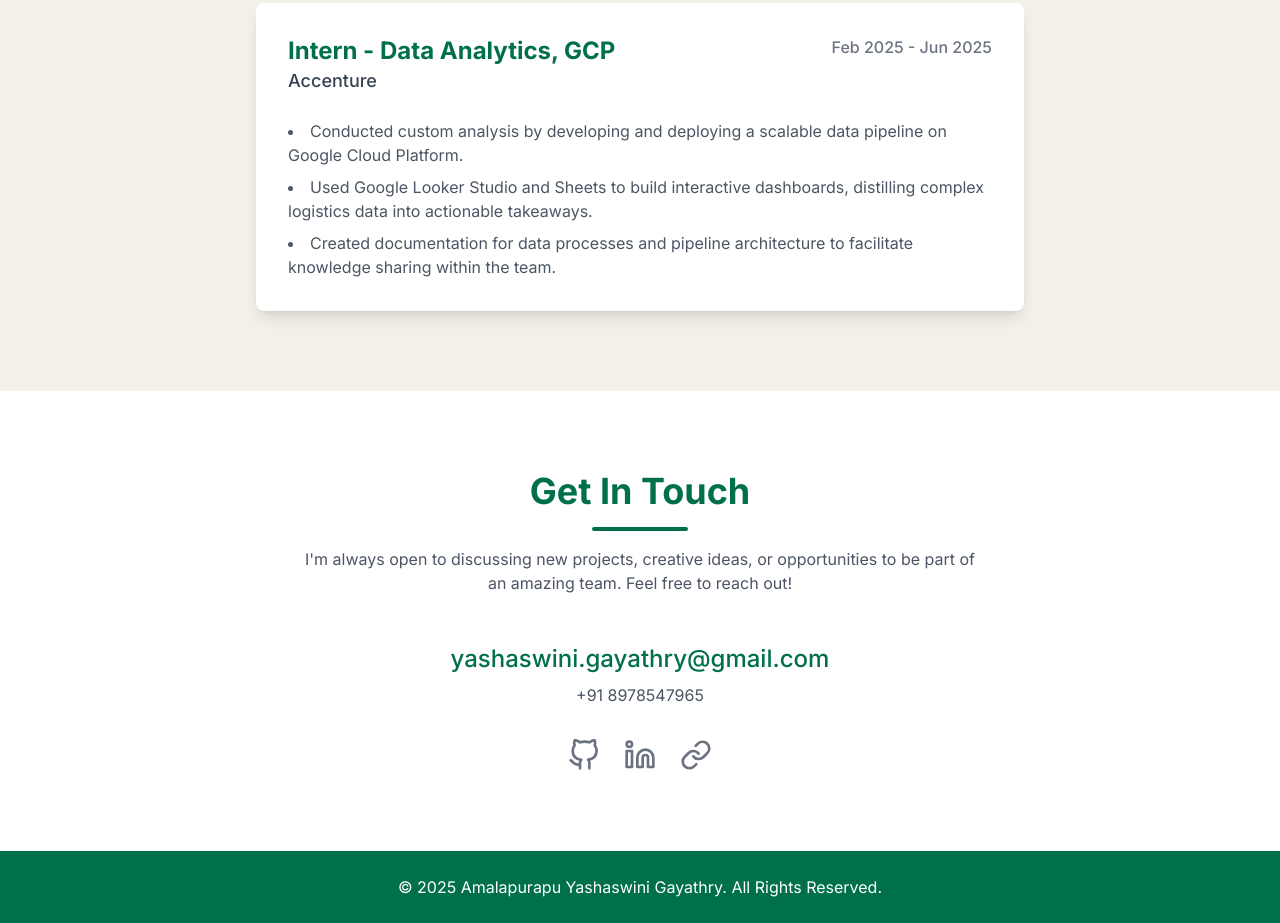
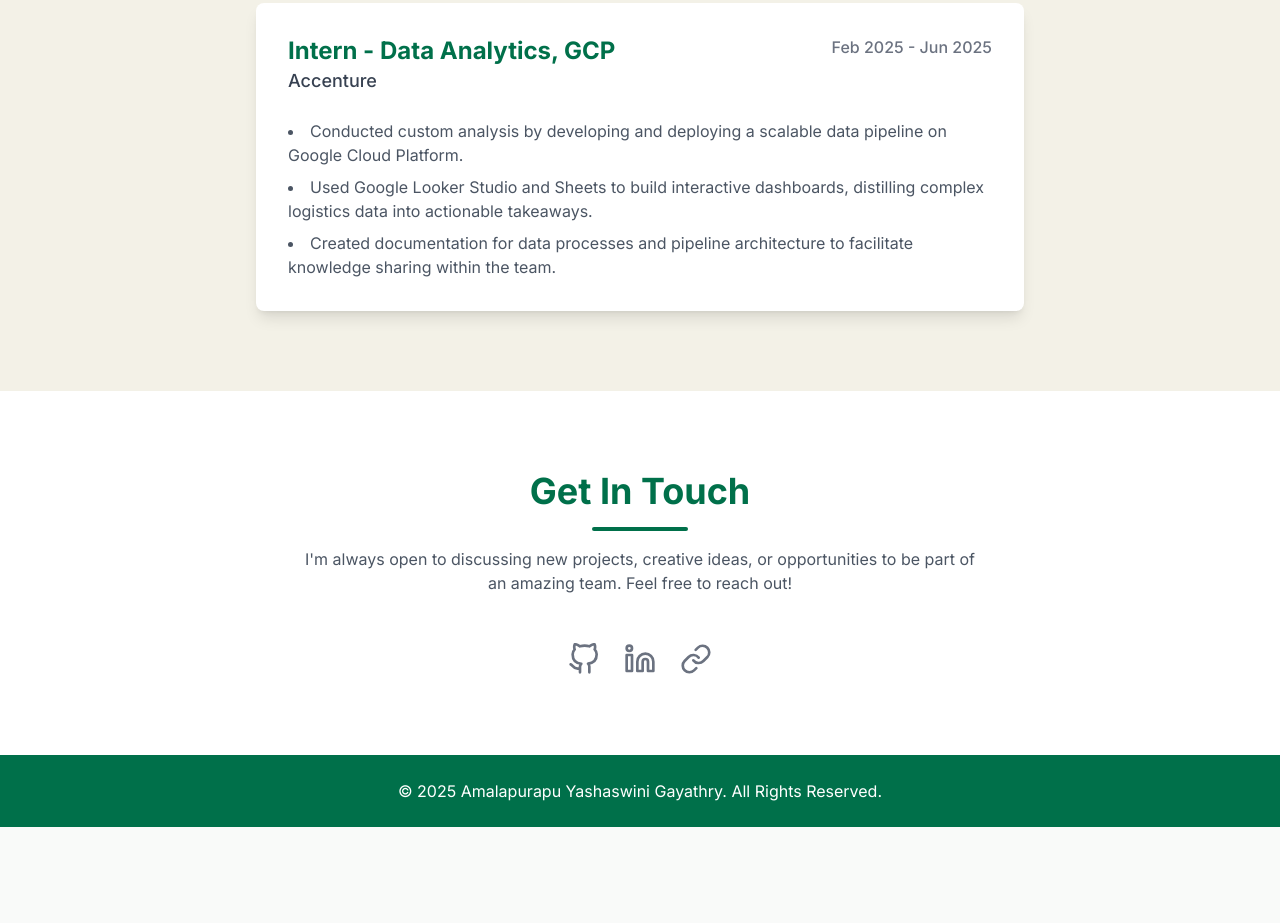
Before and after one commit to gayathry-148/gayathry-148.github.io, a plain HTML site: page index.html in a window 1280 px wide. Shown: the part 2783-3706 px from the top of the page. After the commit the page ends 3610 px from the top, so only its background shows below. Drawn offline with nearby package versions, Linux system fonts and the light colour scheme.

Commit message:
Update index.html

```diff
--- a/index.html
+++ b/index.html
@@ -306,8 +306,6 @@
                     <div class="w-24 h-1 bg-[#00704A] mx-auto mt-4 rounded"></div>
                     <p class="mt-4 max-w-2xl mx-auto text-gray-600">I'm always open to discussing new projects, creative ideas, or opportunities to be part of an amazing team. Feel free to reach out!</p>
                 </div>
-                <a href="mailto:yashaswini.gayathry@gmail.com" class="text-2xl starbucks-green-text font-medium hover:underline">yashaswini.gayathry@gmail.com</a>
-                <p class="text-gray-600 mt-2">+91 8978547965</p>
 
                 <div class="flex justify-center space-x-6 mt-8">
                     <a href="https://github.com/gayathry-148" target="_blank" class="text-gray-500 hover:text-[#00704A] transition-colors"><i data-feather="github" class="w-8 h-8"></i></a>
```
